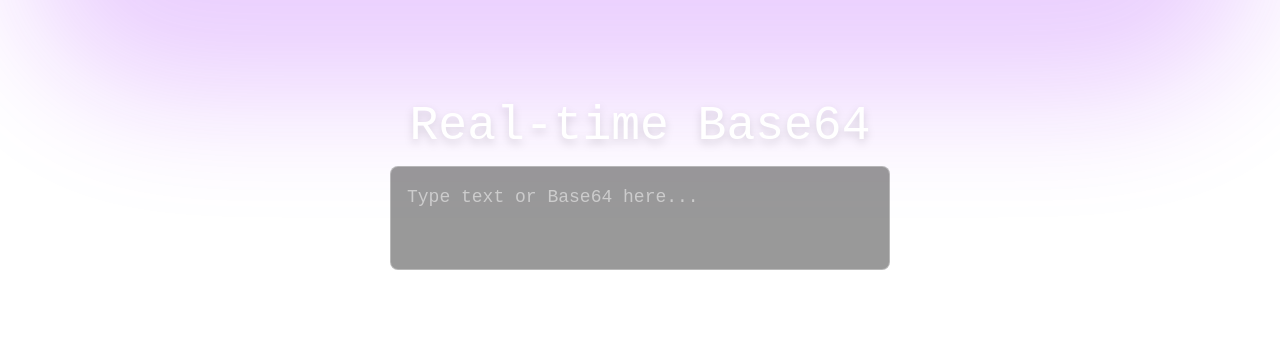
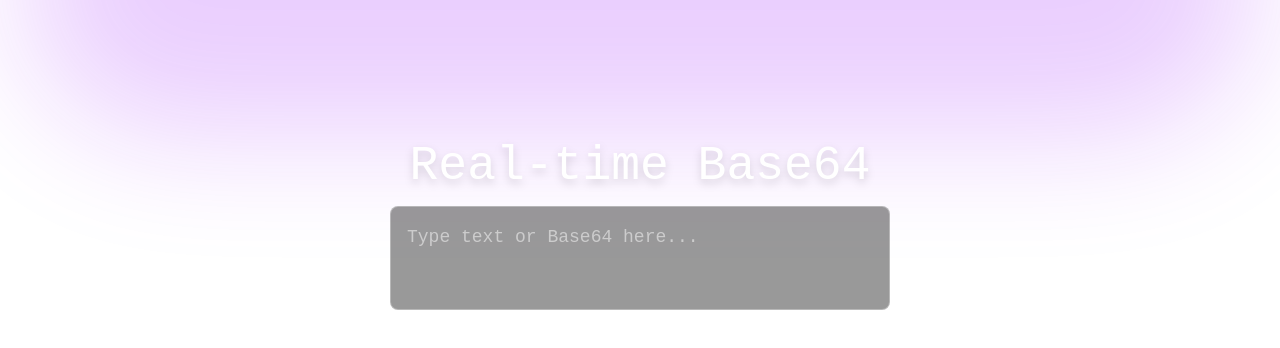
Before and after one commit to Maanikya/cipher, a Next.js app: page / in a window 1280 px wide. Shown: the top 348 px of the page. Built offline with nearby package versions, Linux system fonts and the light colour scheme.

Commit message:
Undo gapping

```diff
--- a/src/app/page.tsx
+++ b/src/app/page.tsx
@@ -2,7 +2,7 @@ import Base64 from "./components/base64";
 
 export default function Home() {
   return (
-    <div className="grid grid-rows-[20px_1fr_20px] items-center justify-items-center pb-18 gap-6">
+    <div className="grid grid-rows-[20px_1fr_20px] items-center justify-items-center pb-18 gap-16">
       <Base64 />
     </div>
   );
```
